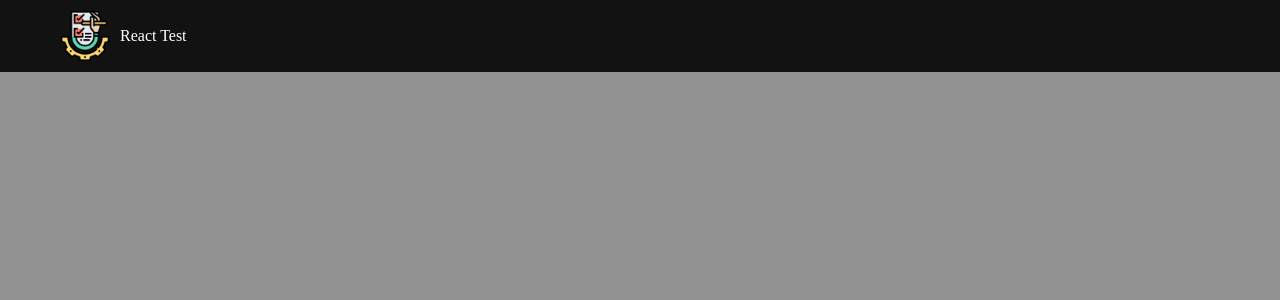
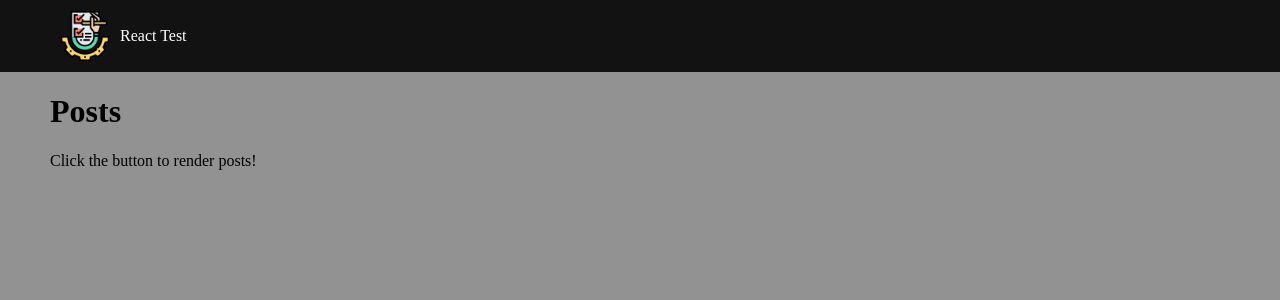
Before and after one commit to MustafaYavas/react-testing-with-enzyme, a React (Create React App) app: page / in a window 1280 px wide. Shown: the top 300 px of the page. Built offline with nearby package versions, Linux system fonts and the light colour scheme.

Commit message:
Create headline component and its tests

```diff
--- a/src/App.js
+++ b/src/App.js
@@ -1,10 +1,14 @@
 import Header from './components/header/Header';
 import './App.scss';
+import Headline from './components/headline/Headline';
 
 function App() {
   return (
     <div>
       <Header />
+      <main className="main">
+        <Headline header="Posts" desc="Click the button to render posts!" />
+      </main>
     </div>
   );
 }
--- a/src/App.scss
+++ b/src/App.scss
@@ -3,3 +3,9 @@
   padding: 0;
   background-color: #929292;
 }
+
+.main {
+  margin: 20px auto 80px;
+  // padding: 0 10px;
+  padding: 0 50px;
+}
--- /dev/null
+++ b/src/components/headline/Headline.js
@@ -0,0 +1,18 @@
+import './Headline.scss';
+
+const Headline = (props) => {
+  const { header, desc } = props;
+
+  if (!header) {
+    return null;
+  }
+
+  return (
+    <div data-test="headline-component">
+      <h1 data-test="header">{header}</h1>
+      <p data-test="desc">{desc}</p>
+    </div>
+  );
+};
+
+export default Headline;
```
Also changed, not shown: src/components/headline/Headline.scss (added), 1 other file (tests, documents, lock files or other folders).
